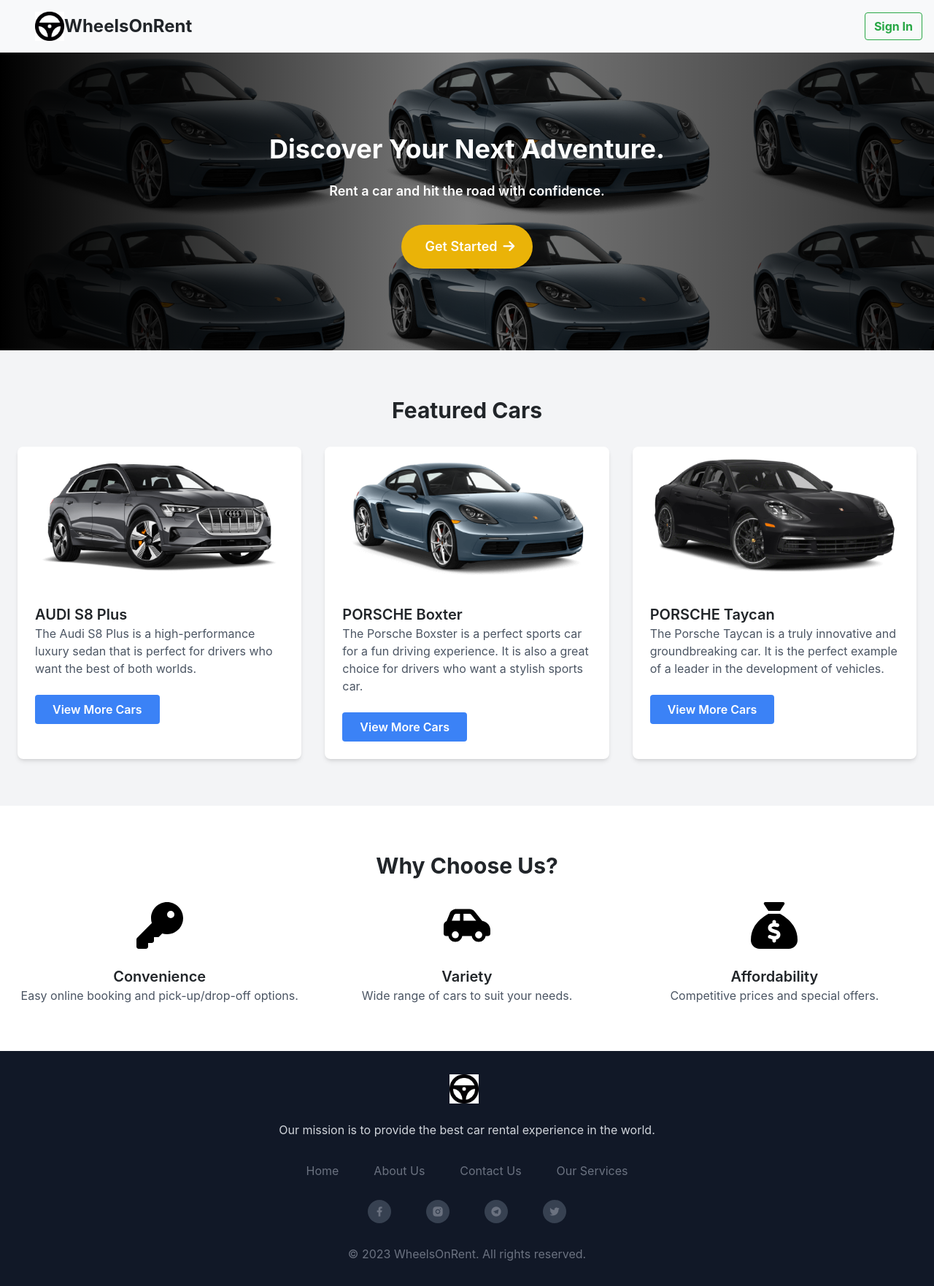
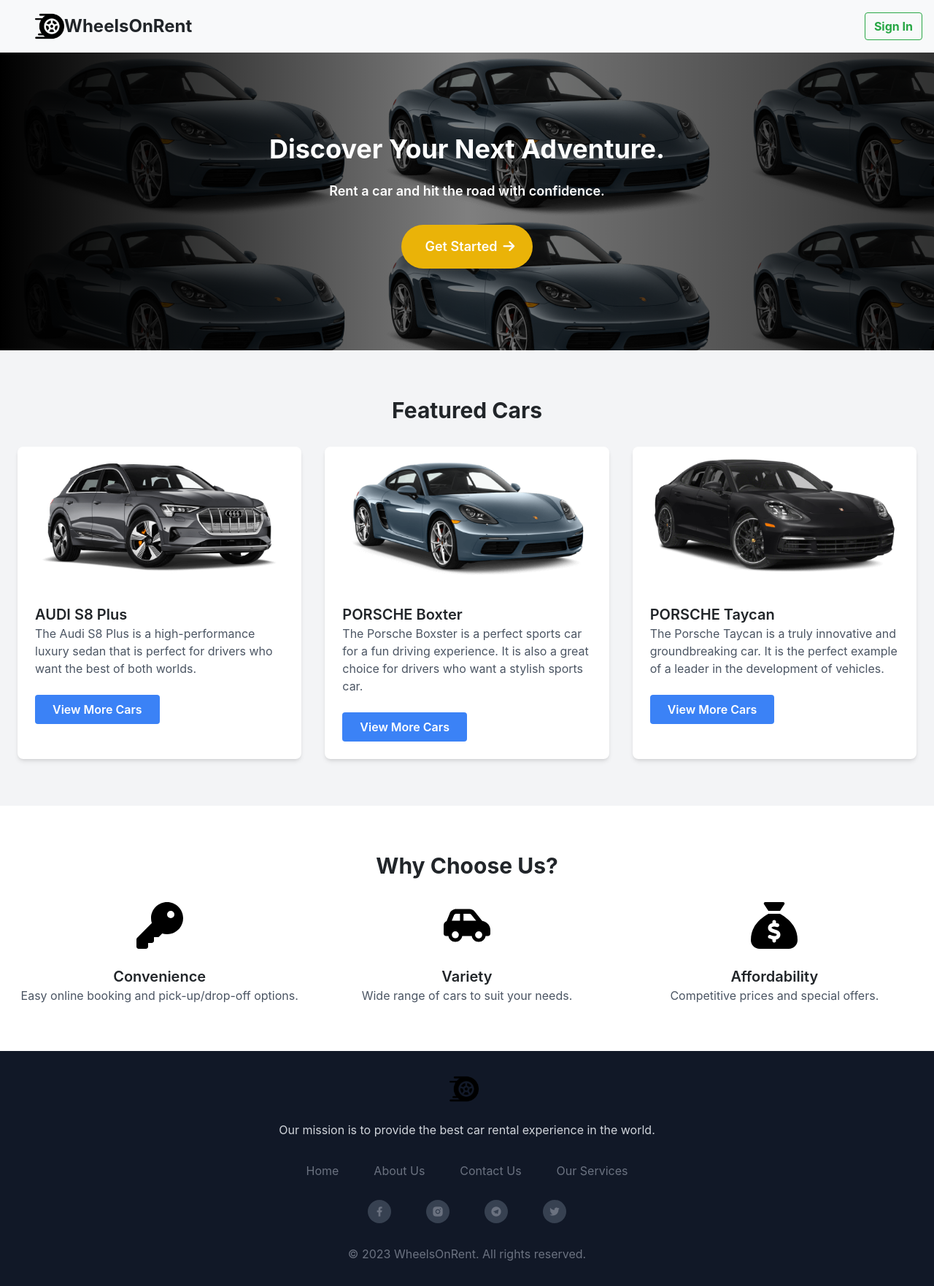
Before and after one commit to abdi-bb/wheels-on-rent, a Flask app: page / in a window 1280 px wide. Shown: the whole page at 73% size. Run offline with Flask 3, Linux system fonts and the light colour scheme; some libraries are stand-ins or nearby versions.

Commit message:
[Feature]: Updated the icon

```diff
--- a/car_rental/templates/base.html
+++ b/car_rental/templates/base.html
@@ -7,7 +7,7 @@
         <script src="https://unpkg.com/htmx.org@1.9.5/dist/htmx.min.js"></script>
         <link rel="stylesheet" href="https://cdn.jsdelivr.net/npm/bootstrap@4.0.0/dist/css/bootstrap.min.css" integrity="sha384-Gn5384xqQ1aoWXA+058RXPxPg6fy4IWvTNh0E263XmFcJlSAwiGgFAW/dAiS6JXm" crossorigin="anonymous">
         <title>WheelsOnRent</title>
-	<link rel="shortcut icon" href="{{ url_for('static', filename='assets/img/WheelsOnRent.png')}}" />
+	<link rel="shortcut icon" href="{{ url_for('static', filename='assets/img/racing.png')}}" />
         <link href="https://cdn.jsdelivr.net/npm/remixicon@2.5.0/fonts/remixicon.css" rel="stylesheet">
         <script src="https://cdn.tailwindcss.com"></script>
         <script src="https://cdn.jsdelivr.net/npm/alpinejs@2.8.2/dist/alpine.js" defer></script>
@@ -20,7 +20,7 @@
   <!-- Navbar -->
 <nav class="navbar navbar-light bg-light justify-content-between p-3 pl-5">
   <a class="text-2xl font-bold flex items-center" href="{{ url_for('car.available') }}" style="text-decoration: none;">
-    <img src="{{ url_for('static', filename='assets/img/WheelsOnRent.png') }}" class="h-10 w-10">
+    <img src="{{ url_for('static', filename='assets/img/racing.png') }}" class="h-10 w-10">
     <span class="hidden md:inline">WheelsOnRent</span>
 </a>
   {% if g.user['role'] == 0 %}
@@ -70,7 +70,7 @@
         <div class="container mx-auto px-4">
             <div class="flex items-center justify-center">
                 <a class="text-2xl font-bold flex items-center" href="{{ url_for('html_page', page_name='') }}" style="text-decoration: none;">
-                    <img src="{{ url_for('static', filename='assets/img/WheelsOnRent.png') }}" alt="Company Logo" class="h-10 w-10 mr-2">
+                    <img src="{{ url_for('static', filename='assets/img/racing.png') }}" alt="Company Logo" class="h-10 w-10 mr-2">
                 </a>
             </div>
 
```
Also changed, not shown: car_rental/static/assets/img/racing.png (added).
